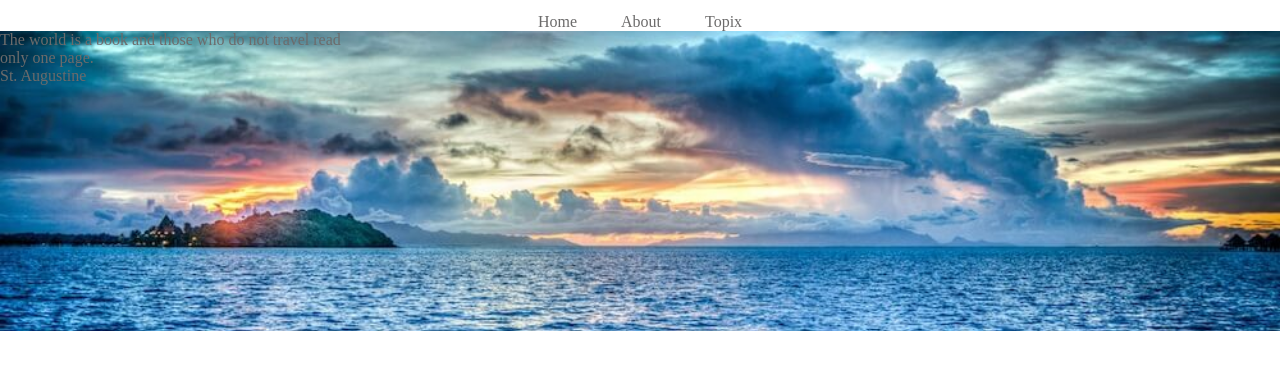
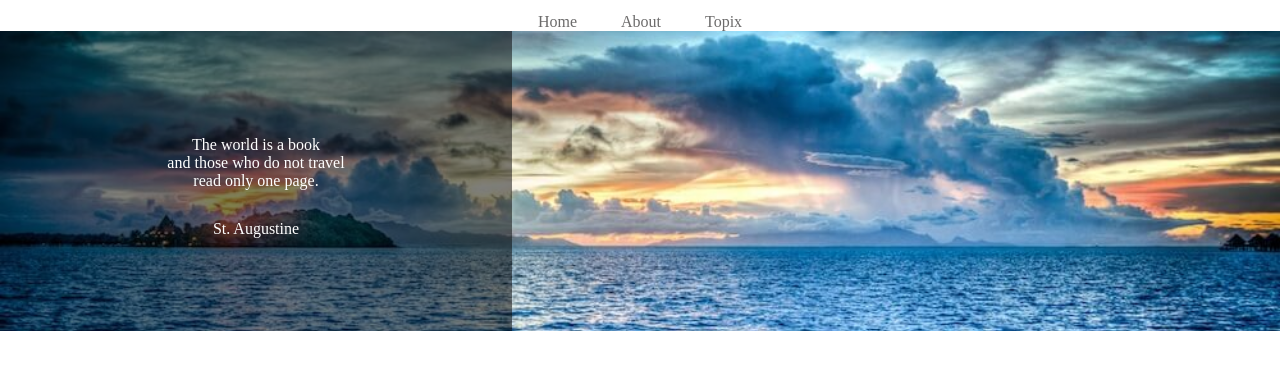
Before and after one commit to ANRgskyo/caravan2, a plain HTML site: page index.html in a window 1280 px wide. Shown: the part 54-424 px from the top of the page. Drawn offline with Linux system fonts and the light colour scheme.

Commit message:
[Finish]1-5

```diff
--- a/index.html
+++ b/index.html
@@ -26,11 +26,11 @@
   <div class="main-visual">
   	<div class="main-visual-content">
       <p class="main-visual-text">
-        The world is a book
-        and those who do not travel
+        The world is a book<br>
+        and those who do not travel<br>
         read only one page.
       </p>
-      <p class="main-visual-ame">
+      <p class="main-visual-name">
         St. Augustine
       </p>
     </div>
--- a/style.css
+++ b/style.css
@@ -39,8 +39,18 @@ header .headline {
   background-position: center;
 }
 .main-visual-content{
-  width: 350px;
+  width: 40%;
   height: 300px;
+  background-color: rgba( 0,0,0,0.5);
+  text-align: center;
+  padding-top: 105px;
+}
+.main-visual-text {
+  color: #fff;
+}
+.main-visual-name {
+  margin-top: 30px;
+  color: #fff;
 }
 .main{
   width: 840px;
--- /dev/null
+++ b/style5.css
@@ -0,0 +1,33 @@
+* {
+  margin: 0;
+  padding: 0;
+  box-sizing: border-box;
+}
+.main1 {
+  width: 100%;
+  height: 200px;
+  background-image: url(img2/box1.jpg);
+  background-size: cover;
+  background-position: center;
+}
+.main2 {
+ width: 100%;
+ height: 200px;
+ background-image: url(img2/box2.jpg);
+ background-size: cover;
+ background-position: center;
+}
+.main3 {
+  width: 100%;
+  height: 200px;
+  background-image: url(img2/box3.jpg);
+  background-size: cover;
+  background-position: center;
+}
+.main4 {
+  width: 100%;
+  height: 200px;
+  background-image: url(img2/box4.jpg);
+  background-size: cover;
+  background-position: center;
+}
```
Also changed, not shown: index5.html (added, +14 -0 lines), img2/box1.jpg (added), img2/box2.jpg (added), img2/box3.jpg (added), img2/box4.jpg (added), 1 other file.
